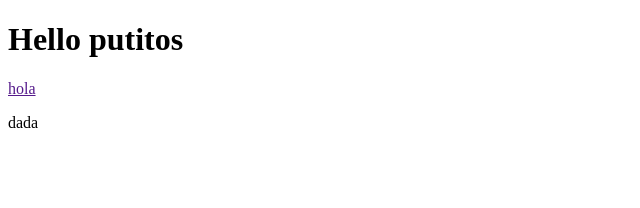
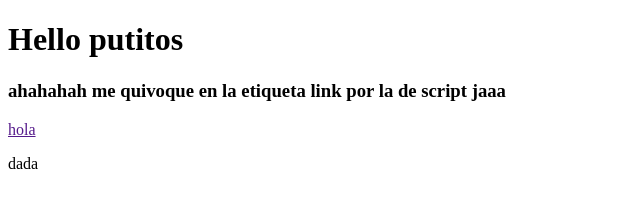
Before and after one commit to DannyTacilla5/kixabe, a plain HTML site: page index.html in a window 1280 px wide. Shown: the whole page, without its empty margins (0-640 px from the left). Drawn offline with Linux system fonts and the light colour scheme.

Commit message:
Update index.html

```diff
--- a/index.html
+++ b/index.html
@@ -7,6 +7,7 @@
   </head>
   <body>
     <h1>Hello putitos</h1>
+    <h3> ahahahah me quivoque en la etiqueta link por la de script jaaa</h3>
     <a href="">hola</a>
     <p>dada</p>
 
```
